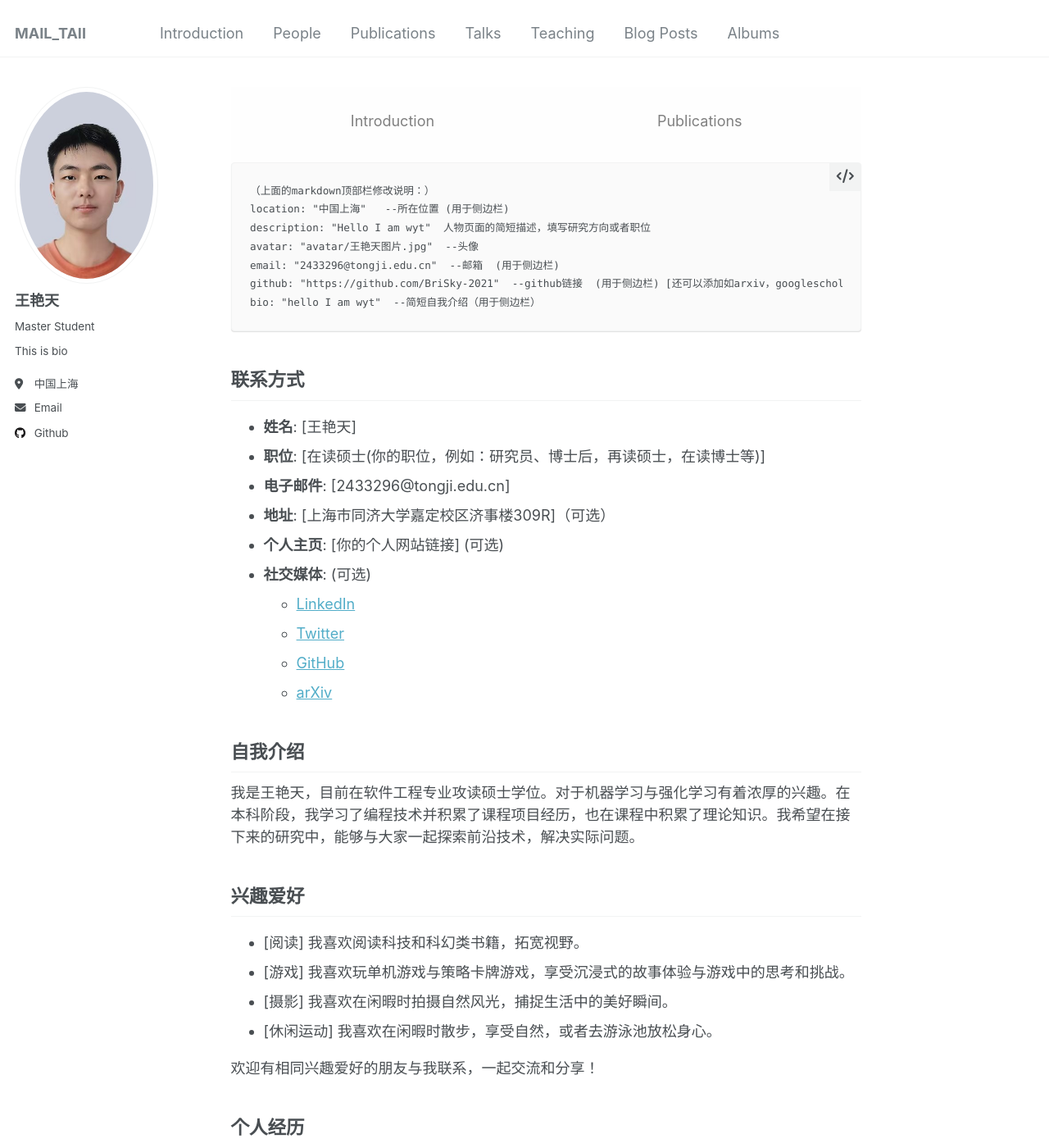
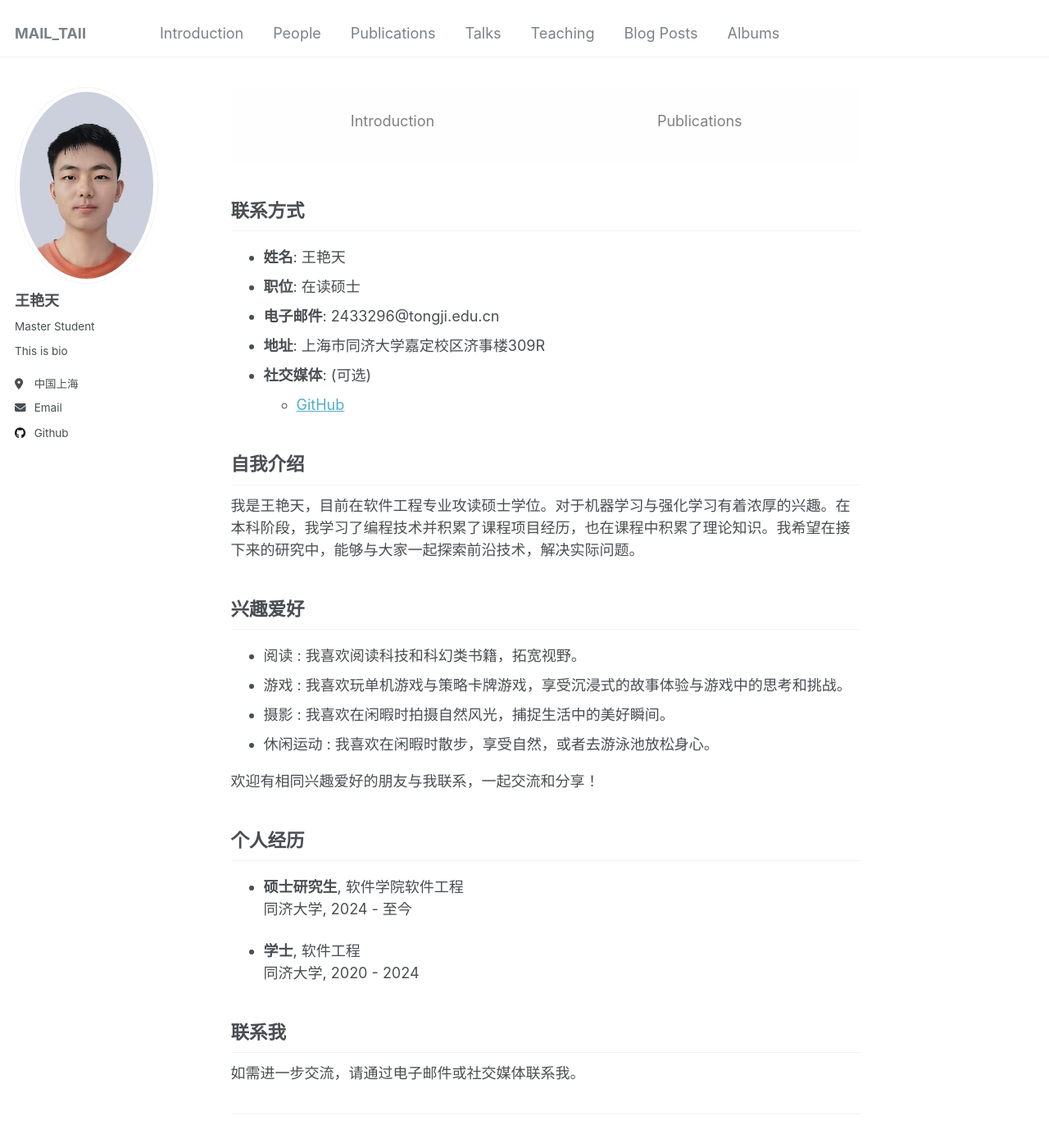
Before and after one commit to mail-taii/MAIL_TAII, a Jekyll site: the page built from _people/2_master_wyt/2_master_wyt.md, in a window 1280 px wide and 1400 px high. Shown: the whole window at 82% size. Built offline with Jekyll 4.4.1, drawn with Linux system fonts in a browser that asks for light colours; some of the changed text lies outside the part shown.

Commit message:
增加部分成员个人说明

````diff
--- a/_includes/author-profile.html
+++ b/_includes/author-profile.html
@@ -79,6 +79,10 @@
       {% if author.stackoverflow %}
         <li><a href="https://www.stackoverflow.com/users/{{ author.stackoverflow }}"><i class="fab fa-fw fa-stack-overflow icon-pad-right" aria-hidden="true"></i>Stackoverflow</a></li>
       {% endif %}
+      {% if author.leetcode %}
+      <p>123</p>
+      <li><a href="https://leetcode.com/{{ author.leetcode }}"><i class="fab fa-fw fa-github icon-pad-right" aria-hidden="true"></i>LeetCode</a></li>
+      {% endif %}
 
       <!-- Font Awesome icons / Social media -->
       {% if author.bluesky %}
--- a/_people/2_master_wyt/2_master_wyt.md
+++ b/_people/2_master_wyt/2_master_wyt.md
@@ -18,76 +18,34 @@ links:
 ---
 
 
-
-
-```
-（上面的markdown顶部栏修改说明：）
-location: "中国上海"   --所在位置 (用于侧边栏)
-description: "Hello I am wyt"  人物页面的简短描述，填写研究方向或者职位
-avatar: "avatar/王艳天图片.jpg"  --头像
-email: "2433296@tongji.edu.cn"  --邮箱  (用于侧边栏)
-github: "https://github.com/BriSky-2021"  --github链接  (用于侧边栏) [还可以添加如arxiv，googlescholar，orcid，weibo，youtube，zhihu等多种信息]
-bio: "hello I am wyt"  --简短自我介绍（用于侧边栏）
-```
-
-
 ## 联系方式
 
-- **姓名**: [王艳天]
-- **职位**: [在读硕士(你的职位，例如：研究员、博士后，再读硕士，在读博士等)]
-- **电子邮件**: [2433296@tongji.edu.cn]
-- **地址**: [上海市同济大学嘉定校区济事楼309R]（可选）
-- **个人主页**: [你的个人网站链接] (可选)
+- **姓名**: 王艳天
+- **职位**: 在读硕士
+- **电子邮件**: 2433296@tongji.edu.cn
+- **地址**: 上海市同济大学嘉定校区济事楼309R
 - **社交媒体**: (可选)
-    - [LinkedIn](https://linkedin.com/in/你的链接)
-    - [Twitter](https://twitter.com/你的链接)
     - [GitHub](https://github.com/你的链接)
-    - [arXiv](https://arxiv.org/a/你的链接)
 
 
 ## 自我介绍
 我是王艳天，目前在软件工程专业攻读硕士学位。对于机器学习与强化学习有着浓厚的兴趣。在本科阶段，我学习了编程技术并积累了课程项目经历，也在课程中积累了理论知识。我希望在接下来的研究中，能够与大家一起探索前沿技术，解决实际问题。
 
 ## 兴趣爱好
-  - [阅读] 我喜欢阅读科技和科幻类书籍，拓宽视野。
-  - [游戏] 我喜欢玩单机游戏与策略卡牌游戏，享受沉浸式的故事体验与游戏中的思考和挑战。
-  - [摄影] 我喜欢在闲暇时拍摄自然风光，捕捉生活中的美好瞬间。
-  - [休闲运动] 我喜欢在闲暇时散步，享受自然，或者去游泳池放松身心。
+  - 阅读 : 我喜欢阅读科技和科幻类书籍，拓宽视野。
+  - 游戏 : 我喜欢玩单机游戏与策略卡牌游戏，享受沉浸式的故事体验与游戏中的思考和挑战。
+  - 摄影 : 我喜欢在闲暇时拍摄自然风光，捕捉生活中的美好瞬间。
+  - 休闲运动 : 我喜欢在闲暇时散步，享受自然，或者去游泳池放松身心。
 
 欢迎有相同兴趣爱好的朋友与我联系，一起交流和分享！
 
 ## 个人经历
 
-- **[硕士研究生]**, [软件学院软件工程]
-  [同济大学], [2024] - [至今]
+- **硕士研究生**, 软件学院软件工程
+  同济大学, 2024 - 至今
 
-- **[学士]**, [软件工程]
-  [同济大学], [2020] - [2024]
-
-- **[学位/职位]**, [学院与专业]
-  [学校名称], [入学年份] - [毕业年份]
-
-## 研究兴趣（可选）
-
-我是一名对[研究领域]充满热情的[你的职位/角色]。我在[相关技术或方法]方面有丰富的经验，特别是在[具体项目或问题]上。我致力于推动[相关领域]的研究，探索新的解决方案，并与同行合作以实现创新目标。
-
-## 研究领域（可选）
-
-- 领域1: [描述]
-- 领域2: [描述]
-- 领域3: [描述]
-
-
-
-## 代表性论文 (可选)
-
-- **论文标题**. [期刊/会议名称], [年份]. [链接]
-- **论文标题**. [期刊/会议名称], [年份]. [链接]
-
-## 荣誉、获奖及参加学术团体的情况 (可选)
-
-- [奖项名称] - [颁发机构], [年份]
-- [奖项名称] - [颁发机构], [年份]
+- **学士**, 软件工程
+  同济大学, 2020 - 2024
 
 ## 联系我
 
````
Also changed, not shown: _people/1_doctor_cyy/1_doctor_cyy.md (+42 -7 lines), _people/1_doctor_hyg/1_doctor_hyg.md (+36 -5 lines), images/leetcode.jpg (added).
